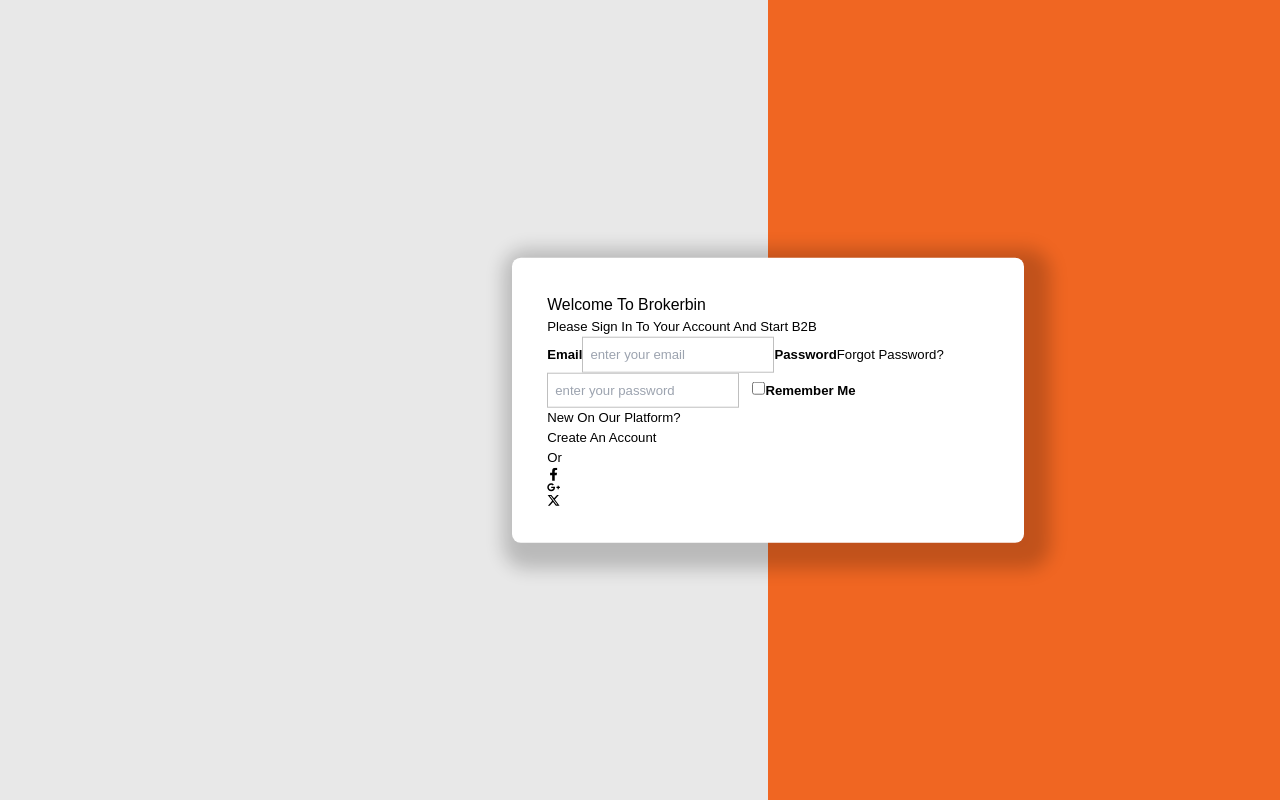
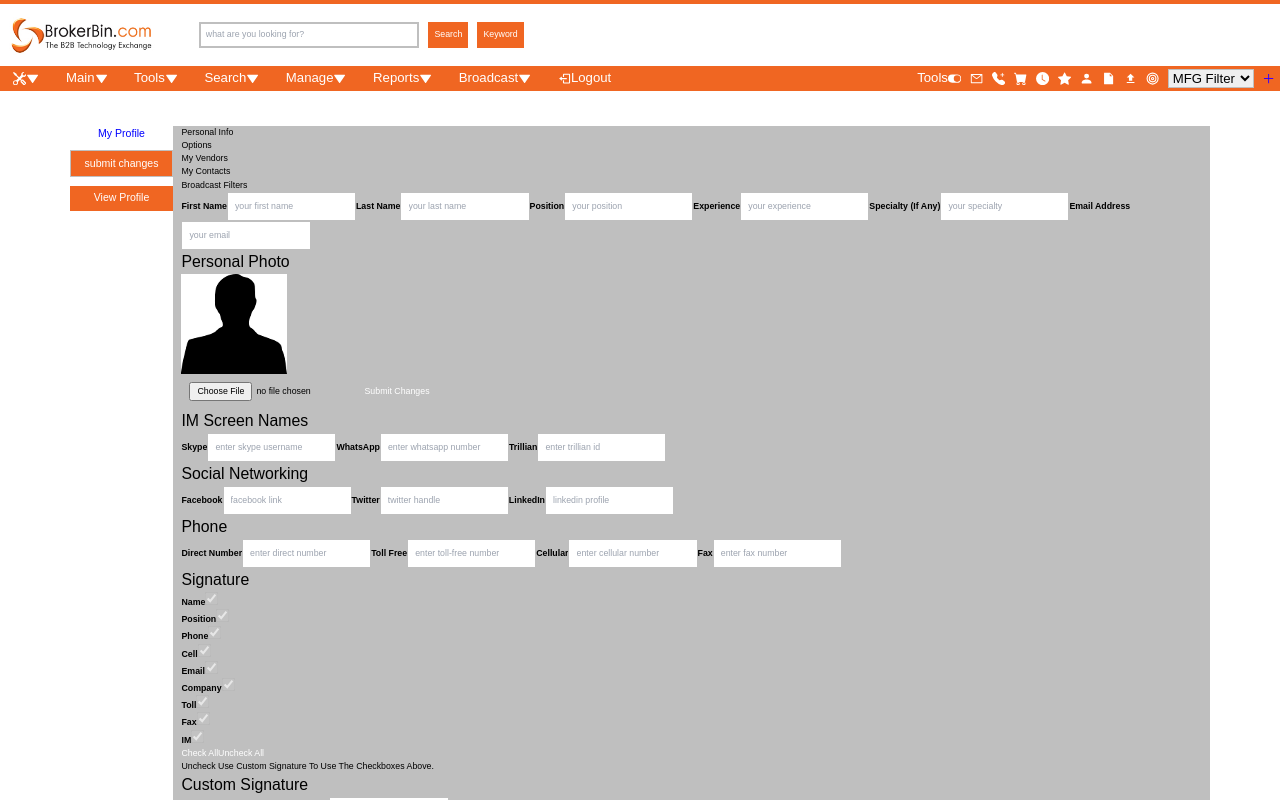
Before and after one commit to hasanshiwantek/BrokerBinFrontend, a React (Vite) app: page /myprofile in a window 1280 px wide. Before the commit this address led to /login. Shown: the top 800 px of the page. Built offline with nearby package versions, Linux system fonts and the light colour scheme.

Commit message:
Implement profile payloads with removing extra white spaces in input and trim from trailing and ending

```diff
--- a/src/components/LoginRegister/Login.jsx
+++ b/src/components/LoginRegister/Login.jsx
@@ -139,7 +139,11 @@
             <input type="checkbox" name="rememberMe" id="rememberMe" />
             <label>Remember me</label>
           </span>
-          {errorMessage && <p className={css.error}>{errorMessage}</p>}
+          {errorMessage && (
+            <p style={{ color: "red" }} className={css.error}>
+              {errorMessage}
+            </p>
+          )}
           <button type="submit">Sign in</button>
         </form>
         <div className={css.loginContainer_bottom}>
--- a/src/components/LoginRegister/Register.jsx
+++ b/src/components/LoginRegister/Register.jsx
@@ -1,7 +1,9 @@
 import React, { useState } from "react";
 import css from "../../styles/LoginRegister/Register.module.css";
+import { useNavigate } from "react-router-dom";
 
 const Register = () => {
+  const navigate = useNavigate();
   const [formPassword, setFormPassword] = useState({
     password: "",
     confirmPassword: "",
@@ -75,6 +77,7 @@
           setResponseOk(true);
           setTimeout(() => {
             setResponseOk(false);
+            navigate("/");
           }, 5000);
           // Handle successful registration (e.g., redirect to another page, show success message, etc.)
         } else {
@@ -97,7 +100,7 @@
   return responseOk ? (
     <div className={css.responseOk}>
       <h1>Congratulations 🎉, you are registered successfully</h1>
-      <h3>You will receive an confirmation mail soon! 🥳</h3>
+      <h3>Now you are redirection to login page!</h3>
     </div>
   ) : (
     <div className={css.body}>
--- a/src/components/Menu/Manage/MyProfile.jsx
+++ b/src/components/Menu/Manage/MyProfile.jsx
@@ -53,13 +53,14 @@
     formData.sigcheckFax ? `${formData.faxNumber}` : "",
     formData.sigcheckIM ? `${formData.specialty}` : "",
   ]
-  .filter(Boolean)
-  .join("\n")
-  // Filter out empty strings and join with newline
-  console.log(textAreaContent);
+    .filter(Boolean)
+    .join("\n"); // Filter out empty strings and join with newline
+
+  const cleanInput = (input) => input.trimStart().replace(/\s+/g, " ");
+
   const handleChange = (e) => {
     const { name, type, checked, value } = e.target;
-    const val = type === "checkbox" ? checked : value; // Use checked for checkboxes, value for other inputs
+    const val = type === "checkbox" ? checked : cleanInput(value); // Use checked for checkboxes, value for other inputs
     setFormData((prevFormData) => ({ ...prevFormData, [name]: val }));
   };
 
@@ -82,22 +83,26 @@
   const handleSubmit = (event) => {
     event.preventDefault();
     const formData = new FormData(event.target);
-    // console.log(Object.fromEntries(formData.entries()));
-    let data = Object.fromEntries(formData.entries());
-    // .map(([key, value]) => {
-    //   if (typeof value === "string") {
-    //     value = value.replace(/\s+/g, " ").trim();
-    //   }
-    //   return [key, value];
-    // })
+
+    // let data = Object.fromEntries(formData.entries());
+    const data = Object.fromEntries(
+      Object.entries(Object.fromEntries(formData.entries())).map(
+        ([key, value]) => {
+          if (key === "signature" || key === "customSignature") {
+            value = value
+              .split("\n")
+              .filter(Boolean)
+              .map((item) => item.replace(/\s+/g, " ").trim());
+          } else if (typeof value === "string") {
+            value = value.replace(/\s+/g, " ").trim();
+          }
+          return [key, value];
+        }
+      )
+    );
 
     if (customSignature) {
-      data.customSignature = data.customSignature.split("\n").filter(Boolean);
-      // .map((text) => text.replace(/\s+/g, " "));
-
       delete data.signature;
-    } else {
-      data.signature = textAreaContent.split("\n");
     }
 
     // Converting string 'true' or 'false' to a boolean and then to integer 0 or 1
--- a/src/styles/Menu/Manage/MyProfile.module.css
+++ b/src/styles/Menu/Manage/MyProfile.module.css
@@ -11,20 +11,22 @@
 }
 
 .profileBtn {
-  /* display: flex;
-  flex-direction: column; */
+  display: flex;
+  flex-direction: column;
+  gap: 1rem;
   text-align: center;
-  > * {
+  color: blue;
   font-size: 1.2rem;
-    color: blue;
-    margin: 0.5rem;
-  }
+  span {
+    > input,
     button {
+      color: white;
       display: block;
       width: 100%;
       padding: 0.5rem 1.5rem;
       margin-bottom: 1rem;
       background: var(--primary-color);
+    }
   }
 }
 
@@ -84,7 +86,6 @@
           padding: 0.5rem;
         }
         input {
-
           padding: 0.5rem;
         }
       }
```
Also changed, not shown: src/main.jsx (+5 -5 lines). Lines whose indentation alone changed are shown as unchanged.
